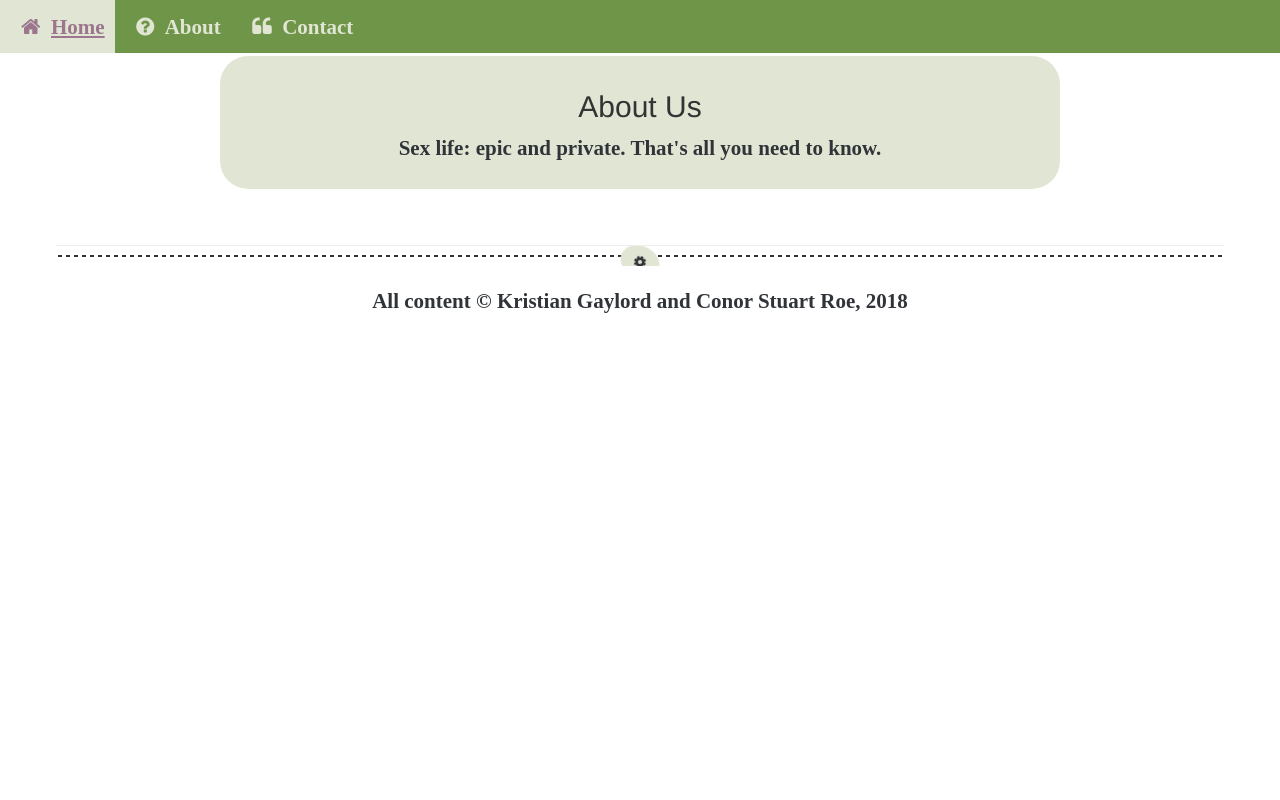
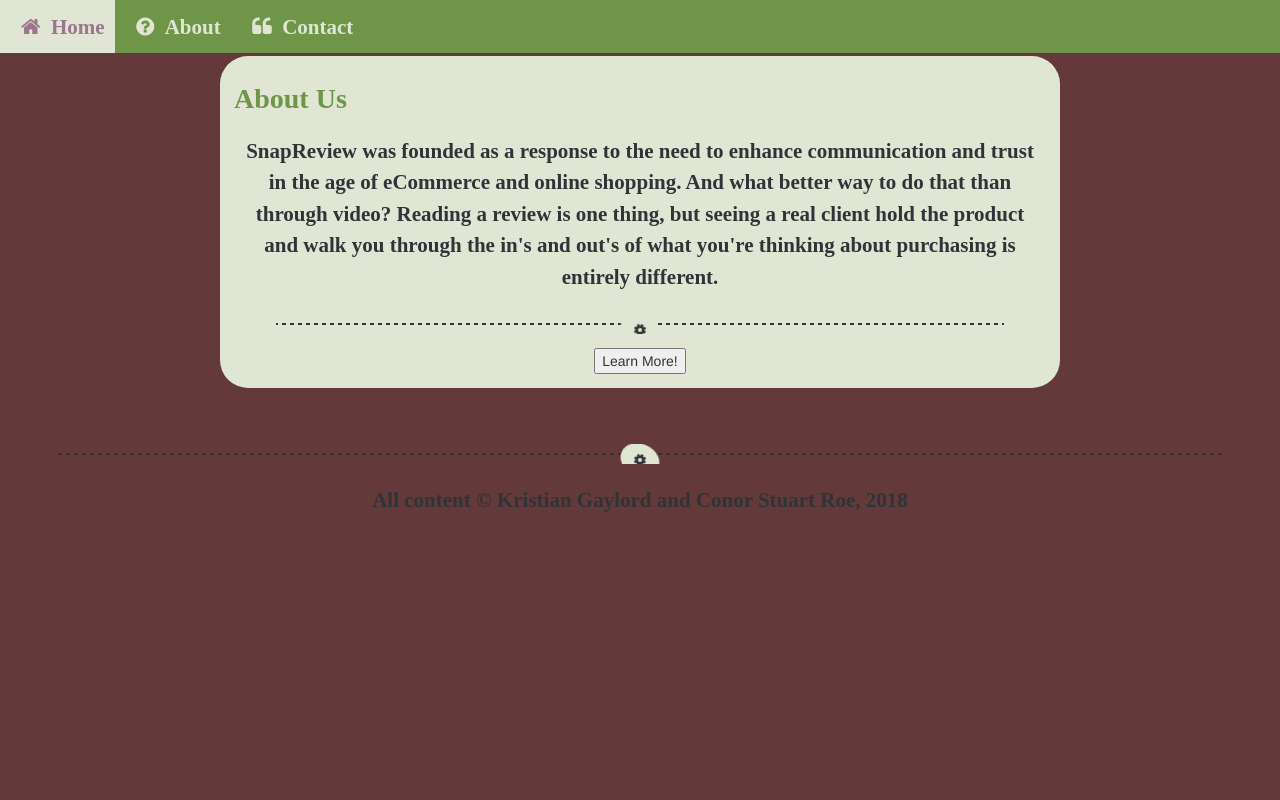
Before and after one commit to cstuartroe/SnapReview, a Django app: template mainsite/templates/mainsite/about.html in a window 1280 px wide. Run offline with Django 3.2, Linux system fonts and the light colour scheme; the template is opened without the code that fills it, so the values that code supplies are empty; some libraries are stand-ins or nearby versions; some web fonts are replaced.

Commit message:
kristian's content changes

```diff
--- a/mainsite/templates/mainsite/about.html
+++ b/mainsite/templates/mainsite/about.html
@@ -2,5 +2,10 @@
 
 {% block content %}
 	<h2>About Us</h2>
-	<p>Sex life: epic and private. That's all you need to know.</p>
+	<p title="History">SnapReview was founded as a response to the need to enhance communication and trust in the age of eCommerce and online shopping. And what better way to do that than through video? Reading a review is one thing, but seeing a real client hold the product and walk you through the in's and out's of what you're thinking about purchasing is entirely different.</p>
+	<hr>
+	<button>Learn More!</button>
+
+
+
 {% endblock %}
--- a/mainsite/templates/mainsite/base.html
+++ b/mainsite/templates/mainsite/base.html
@@ -3,10 +3,10 @@
 	<head>
 
 		<title>SnapReview</title>
-		<link rel="stylesheet" href="{% static 'css/custom.css' %}">
 		<link rel="stylesheet" href="{% static 'font-awesome-4.7.0/css/font-awesome.min.css' %}">
 		<link rel="shortcut icon" href="{% static 'img/favicon.ico' %}">
 		<link rel="stylesheet" href="https://maxcdn.bootstrapcdn.com/bootstrap/3.3.7/css/bootstrap.min.css" integrity="sha384-BVYiiSIFeK1dGmJRAkycuHAHRg32OmUcww7on3RYdg4Va+PmSTsz/K68vbdEjh4u" crossorigin="anonymous">
+		<link rel="stylesheet" href="{% static 'css/custom.css' %}">
 		<meta charset="utf-8">
 
 	</head>
@@ -37,5 +37,7 @@
 			<p><a href = "/nl">nl</a></p>
 		</div> -->
 
+		<script src="https://maxcdn.bootstrapcdn.com/bootstrap/3.3.7/js/bootstrap.min.js" integrity="sha384-Tc5IQib027qvyjSMfHjOMaLkfuWVxZxUPnCJA7l2mCWNIpG9mGCD8wGNIcPD7Txa" crossorigin="anonymous"></script>
+
 	</body>
 </html>
--- a/mainsite/templates/mainsite/index.html
+++ b/mainsite/templates/mainsite/index.html
@@ -1,7 +1,8 @@
 {% extends 'mainsite/base.html' %}
 
 {% block content %}
-	<h2>SnapReview</h2>
+	<h2>Welcome to SnapReview</h2></br?>
+        <h3>We make video reviews easy so that you can connect with your customers and sell more products.</h3>
 	<p><img src="{% static 'img/mindfuck.gif' %}" style="width:12em; height:12em;"/></p>
 	<hr/>
 	<p>QUANTUM COMPUTING WILL MAKE THE UNIVERSE EXPLODE</p>
--- a/static/css/custom.css
+++ b/static/css/custom.css
@@ -1,6 +1,6 @@
 /*Color Scheme:
-background #E1E6D4
-plain text #303438
+background #633939
+plain text #404438
 links and header #6E9548
 highlight #9B768D
 other #B8D29F
@@ -24,11 +24,11 @@
 }
 
 body {
-	background-color: #E1E6D4;
+	background-color: #633939;
 }
 
 h1{
-	text-align: center;
+	text-align: left;
 	font-family: "Gentium";
 	color: #6E9548;
 	padding: 0em 3em;
@@ -44,7 +44,7 @@
 }
 
 h2{
-	text-align: center;
+	text-align: left;
 	font-family: "Gentium";
 	color: #6E9548;
 	padding: 0;
@@ -55,6 +55,17 @@
 
 h2.chinese{
 	font-size: 1.5em;
+}
+
+h3{
+
+	text-align: center;
+	font-family: "Gentium";
+	color: #56EF78;
+	padding: 0;
+	font-size: 2em;
+	font-weight: 900;
+	margin: .5em;
 }
 
 p {
```
